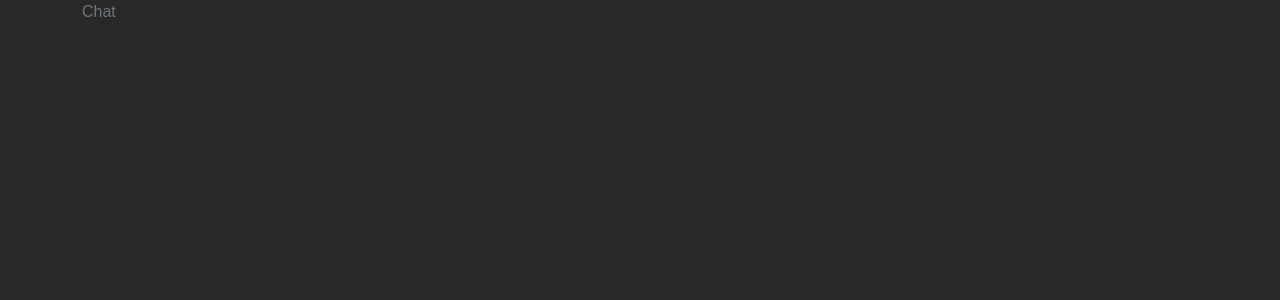
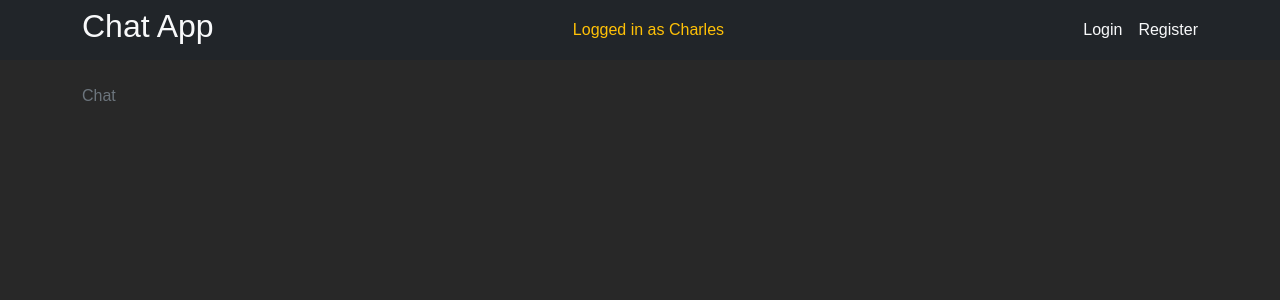
Before and after one commit to DannielVo/Node_Midterm_UI, a React (Vite) app: page / in a window 1280 px wide. Shown: the top 300 px of the page. Built offline with nearby package versions, Linux system fonts and the light colour scheme.

Commit message:
Feat: Finish UI of Navbar

```diff
--- a/src/App.jsx
+++ b/src/App.jsx
@@ -4,9 +4,12 @@
 import Login from "./pages/Login";
 import Register from "./pages/Register";
 import { Container } from "react-bootstrap";
+import NavBar from "./components/NavBar";
 
 const App = () => {
   return (
+    <>
+      <NavBar />
       <Container className="text-secondary">
         <Routes>
           <Route path="/" element={<Chat />} />
@@ -15,6 +18,7 @@
           <Route path="*" element={<Navigate to="/" />} />
         </Routes>
       </Container>
+    </>
   );
 };
 
--- a/src/components/NavBar.jsx
+++ b/src/components/NavBar.jsx
@@ -1,7 +1,30 @@
 import React from "react";
+import { Navbar, Container, Nav, Stack } from "react-bootstrap";
+import { Link } from "react-router-dom";
 
 const NavBar = () => {
-  return <div>NavBar</div>;
+  return (
+    <Navbar bg="dark" className="mb-4" style={{ height: "3.75rem" }}>
+      <Container>
+        <h2>
+          <Link to="/" className="link-light text-decoration-none">
+            Chat App
+          </Link>
+        </h2>
+        <span className="text-warning">Logged in as Charles</span>
+        <Nav>
+          <Stack direction="horizontal" gap={3}>
+            <Link to="/login" className="link-light text-decoration-none">
+              Login
+            </Link>
+            <Link to="/register" className="link-light text-decoration-none">
+              Register
+            </Link>
+          </Stack>
+        </Nav>
+      </Container>
+    </Navbar>
+  );
 };
 
 export default NavBar;
--- a/src/index.css
+++ b/src/index.css
@@ -3,4 +3,5 @@
 body {
   font-family: "Nuninto", sans-serif;
   background: rgb(40, 40, 40);
+  color: white;
 }
```
Lines whose indentation alone changed are shown as unchanged.
